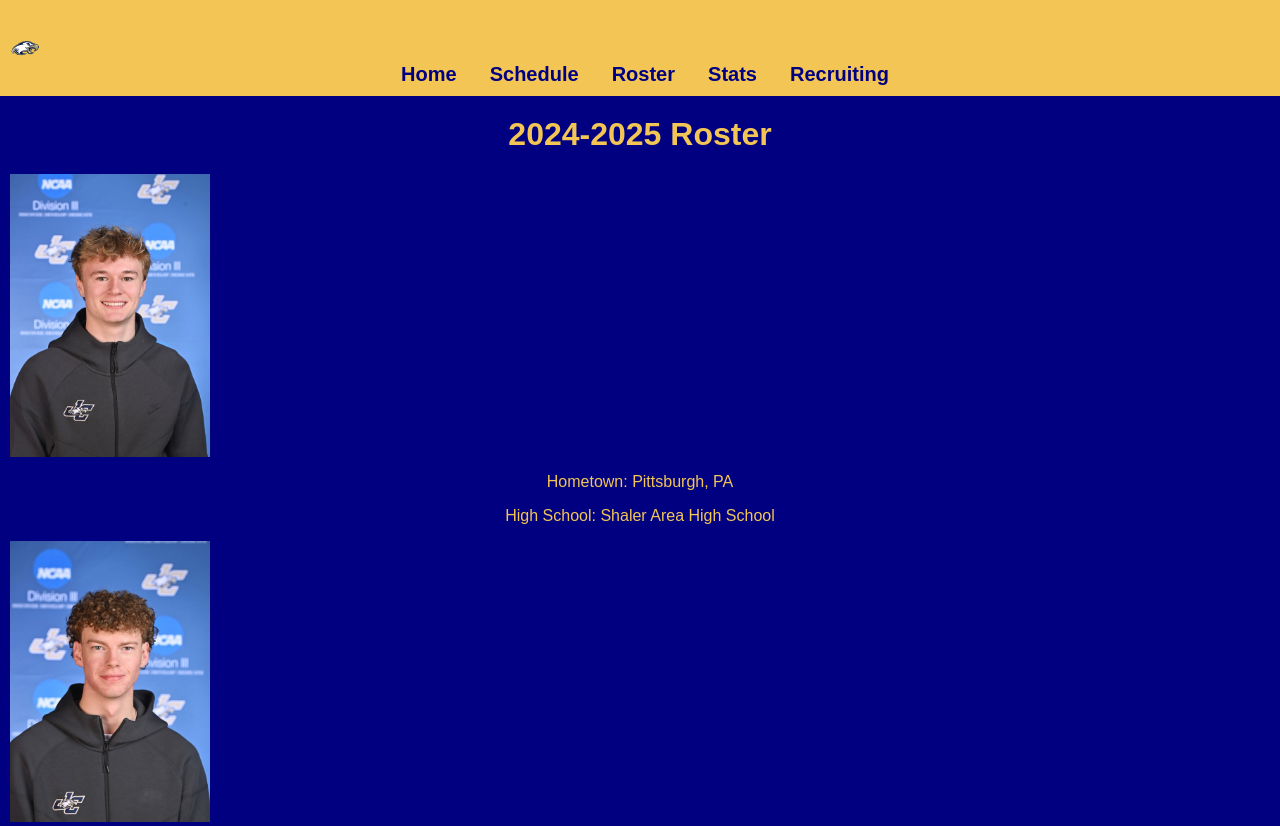
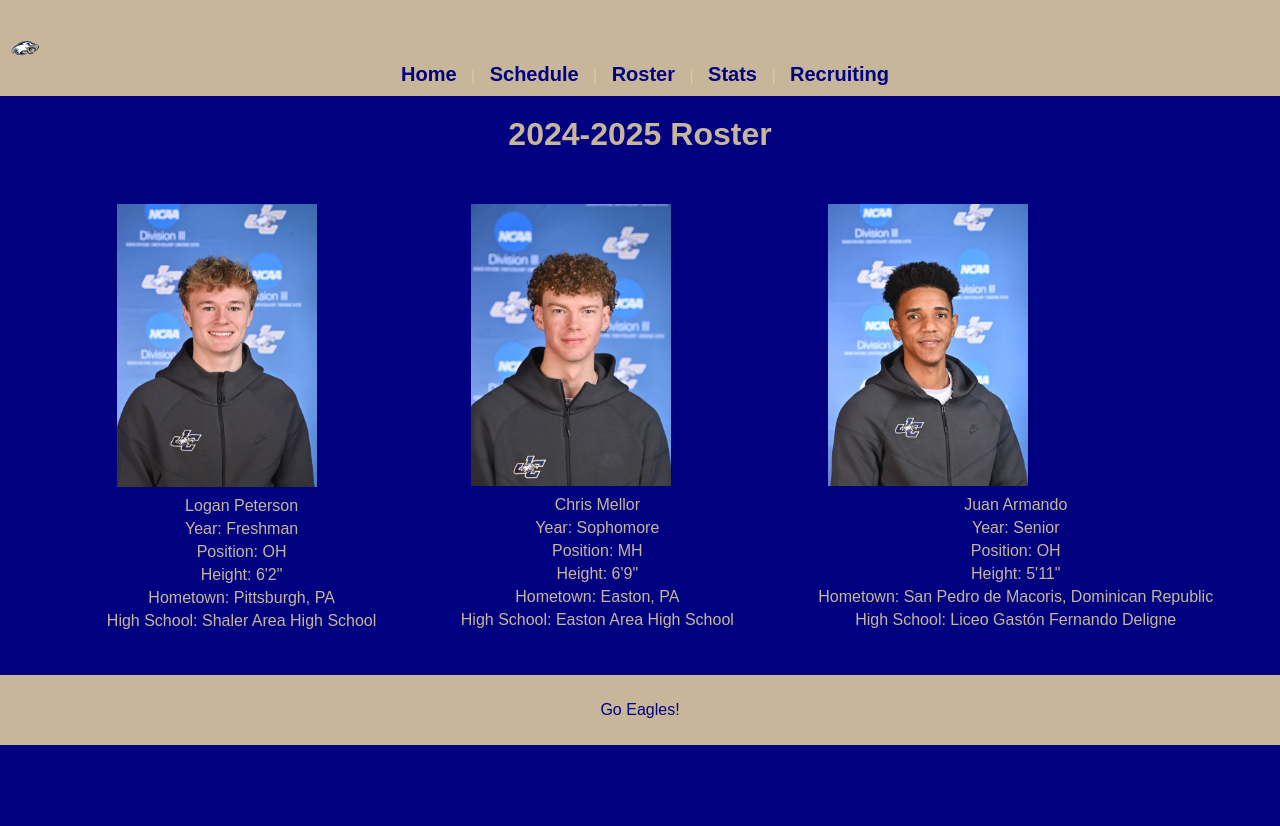
Before and after one commit to lrpeterson2/lrpeterson2.github.io, a plain HTML site: page Roster.html in a window 1280 px wide. Shown: the top 826 px of the page. After the commit the page ends 800 px from the top, so only its background shows below. Drawn offline with Linux system fonts and the light colour scheme.

Commit message:
update5/1.3

```diff
--- a/Roster.html
+++ b/Roster.html
@@ -22,34 +22,42 @@
             <a href="recruiting.html">Recruiting</a>
         </nav>
     </header>
-    <h1><a href="https://www.juniatasports.net/sports/mvball/2024-25/roster" style="text-decoration: none; color: rgb(242, 197, 85);">2024-2025 Roster</a></h1>
+    <h1><a href="https://www.juniatasports.net/sports/mvball/2024-25/roster" style="text-decoration: none; color: rgba(224, 205, 157, 0.892);">2024-2025 Roster</a></h1>
 
     <div style="text-align: center;">
-    <img src="images/logan2.jpg"style="width: 200px; margin: 10px;>
+        <figure style="display: inline-block; margin: 20px; text-align: center;">
+            <img src="images/logan2.jpg" style="width: 200px; margin: 10px;">
             <figcaption>Logan Peterson</figcaption>
             <p>Year: Freshman</p>
             <p>Position: OH</p>
             <p>Height: 6'2"</p>
             <p>Hometown: Pittsburgh, PA</p>
             <p>High School: Shaler Area High School</p>
-    <img src="images/chris.jpg"style="width: 200px; margin: 10px;">
+        </figure>
+        <figure style="display: inline-block; margin: 20px; text-align: center;">
+            <img src="images/chris.jpg" style="width: 200px; margin: 10px;">
             <figcaption>Chris Mellor</figcaption>
             <p>Year: Sophomore</p>
             <p>Position: MH</p>
             <p>Height: 6'9"</p>
             <p>Hometown: Easton, PA</p>
             <p>High School: Easton Area High School</p>
-    <img src="images/juan.jpg"style="width: 200px; margin: 10px;">
+        </figure>
+        <figure style="display: inline-block; margin: 20px; text-align: center;">
+            <img src="images/juan.jpg" style="width: 200px; margin: 10px;">
             <figcaption>Juan Armando</figcaption>
             <p>Year: Senior</p>
             <p>Position: OH</p>
             <p>Height: 5'11"</p>
             <p>Hometown: San Pedro de Macoris, Dominican Republic</p>
             <p>High School: Liceo Gastón Fernando Deligne</p>
+        </figure>
+    </div>
     <footer style="text-align: center; margin-top: 20px;">
         <p>Go Eagles!</p>
         </div>
     </footer>
-</div>
+
+
 </body>
 </html>
--- a/css/recruitmentstyles.css
+++ b/css/recruitmentstyles.css
@@ -1,16 +1,15 @@
 /* General body styling */
 body {
     background-color: navy;
-    color: rgb(242, 197, 85);
+    color: rgba(224, 205, 157, 0.892);
     font-family: Arial, sans-serif;
     margin: 0;
     padding: 0;
 }
 nav {
-    background-color: rgb(242, 197, 85);
+    background-color: rgba(224, 205, 157, 0.892); /* Gold background */
     text-align: center;
     padding: 10px;
-
 }
 
 nav a {
@@ -28,7 +27,7 @@ img {
 /*heading styling*/
 h2 {
     text-align: center;
-    color: rgb(242, 197, 85);
+    color:rgba(224, 205, 157, 0.892);
     margin-top: 20px;
 }
 /*form styling*/
@@ -63,8 +62,7 @@ input[type="radio"] {
 /* Style buttons */
 input[type="reset"],
 input[type="submit"] {
-    background-color: rgb(242, 197, 85);
-    color: navy;
+    background-color: rgba(224, 205, 157, 0.892);
     border: none;
     padding: 10px 20px;
     border-radius: 4px;
@@ -81,10 +79,11 @@ form {
 }
 
 footer {
-    background-color: rgb(242, 197, 85);
+    background-color: rgba(224, 205, 157, 0.892);
     text-align: center;
     padding: 10px;
     color: navy;
+    margin-top: 20px;
 }
 
 footer a {
--- a/css/rosterstyles.css
+++ b/css/rosterstyles.css
@@ -1,6 +1,6 @@
 body {
     background-color: navy;
-    color: rgb(242, 197, 85);
+    color: rgba(224, 205, 157, 0.892);
     font-family: Arial, sans-serif;
     margin: 0;
     padding: 0;
@@ -8,10 +8,9 @@ body {
 
 }
 nav {
-        background-color: rgb(242, 197, 85);
+    background-color: rgba(224, 205, 157, 0.892);
     text-align: center;
     padding: 10px;
-
 }
 
 nav a {
@@ -30,35 +29,37 @@ body {
 
 /* Heading */
 h1 {
-    color: rgb(242, 197, 85);
+    color: rgba(224, 205, 157, 0.892);
     margin-top: 20px;
 }
 
 figure {
-
+    padding-left: 40px;
+    display: inline-block;
     margin: 20px;
     text-align: center;
+    vertical-align: top;
 }
 
 figure img {
     width: 200px;
     height: auto;
-    border-radius: 8px;
-    border: 3px solid rgb(242, 197, 85);
+    margin-bottom: 10px;
+
 }
 
-figcaption {
-    margin-top: 10px;
+figcaption,figure p {
+    margin: 5px 0;
     font-size: 16px;
-    font-weight: bold;
-    color: rgb(242, 197, 85);
+    color: rgba(224, 205, 157, 0.892);
 }
 
 footer {
-    background-color: rgb(242, 197, 85);
+    background-color: rgba(224, 205, 157, 0.892);
     text-align: center;
     padding: 10px;
     color: navy;
+    margin-top: 20px;
 }
 
 footer a {
--- a/css/schedulestyles.css
+++ b/css/schedulestyles.css
@@ -1,6 +1,6 @@
 body {
     background-color: navy;
-    color: rgb(242, 197, 85);
+    color: rgba(224, 205, 157, 0.892);
     font-family: Arial, sans-serif;
     margin: 0;
     padding: 0;
@@ -8,7 +8,7 @@ body {
 
 /* Navigation bar styling */
 nav {
-    background-color: rgb(242, 197, 85);
+    background-color: rgba(224, 205, 157, 0.892);
     text-align: center;
     padding: 10px;
 }
@@ -22,15 +22,15 @@ nav a {
 }
 
 /* Heading styling */
-h1, h2 {
+h1 {
     text-align: center;
-    color: rgb(242, 197, 85);
+    color: rgba(224, 205, 157, 0.892);
     margin-top: 20px;
 }
 
 /* Footer styling */
 footer {
-    background-color: rgb(242, 197, 85);
+    background-color: rgba(224, 205, 157, 0.892);
     text-align: center;
     padding: 10px;
     color: navy;
@@ -40,6 +40,7 @@ footer {
 footer a {
     color: navy;
     text-decoration: none;
+    margin: 0 10px;
     font-weight: bold;
     font-size: 20px;
 }
--- a/css/statsstyles.css
+++ b/css/statsstyles.css
@@ -1,19 +1,19 @@
 body {
     background-color: navy;
-    color: rgb(242, 197, 85)
+    color:   rgba(224, 205, 157, 0.892);
 
 }
 
 h1 {
     text-align: center;
+    color:rgba(224, 205, 157, 0.892);
 }
 
 
 nav {
-    background-color: rgb(242, 197, 85);
+    background-color: rgba(224, 205, 157, 0.892);
     text-align: center;
     padding: 10px;
-
 }
 
 nav a {
@@ -31,13 +31,13 @@ table {
 }
 
 table th, table td {
-    border: 3px solid rgb(242, 197, 85);
+    border: 3px solid  rgba(224, 205, 157, 0.892);
     padding: 10px;
     color: navy;
 }
 
 table th {
-    background-color: rgb(242, 197, 85);
+    background-color: rgba(224, 205, 157, 0.892);
     font-weight: bold;
 }
 
@@ -46,7 +46,7 @@ table td {
 }
 
 footer {
-    background-color: rgb(242, 197, 85);
+    background-color:  rgba(224, 205, 157, 0.892);
     text-align: center;
     padding: 10px;
     color: navy;
--- a/css/styles.css
+++ b/css/styles.css
@@ -1,12 +1,13 @@
 body {
     background-color: navy;
-    color: rgb(242, 197, 85)
+    color:  rgba(224, 205, 157, 0.892);
+    font-family: Arial, Helvetica, sans-serif;
+
 }
 nav {
-    background-color: rgb(242, 197, 85);
+    background-color: rgba(224, 205, 157, 0.892);
     text-align: center;
     padding: 10px;
-
 }
 
 nav a {
@@ -22,7 +23,7 @@ img {
     display: block;
 }
 footer {
-    background-color: rgb(242, 197, 85);
+    background-color:  rgba(224, 205, 157, 0.892);
     text-align: center;
     padding: 10px;
     color: navy;
```
Also changed, not shown: Schedule.html (+1 -1 lines), Stats.html (+1 -1 lines), recruiting.html (+1 -1 lines). Lines whose indentation alone changed are shown as unchanged.
